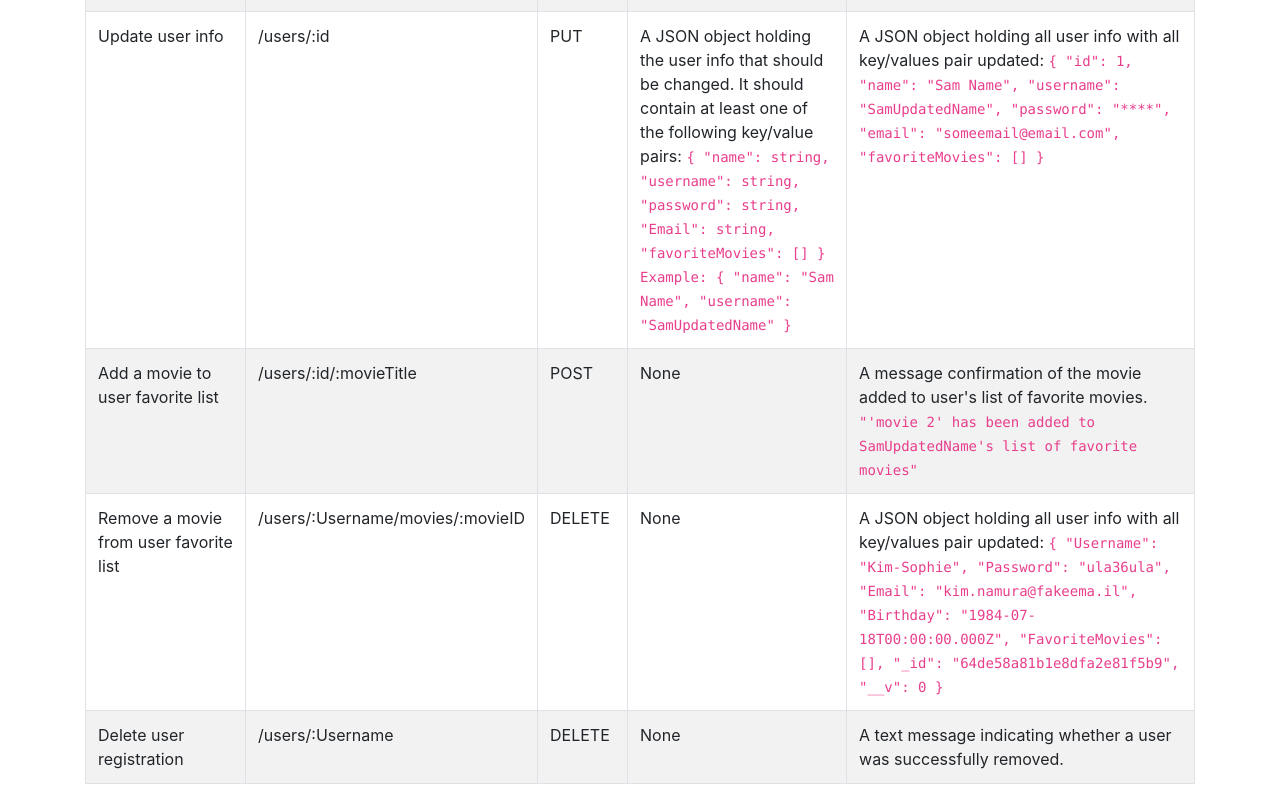
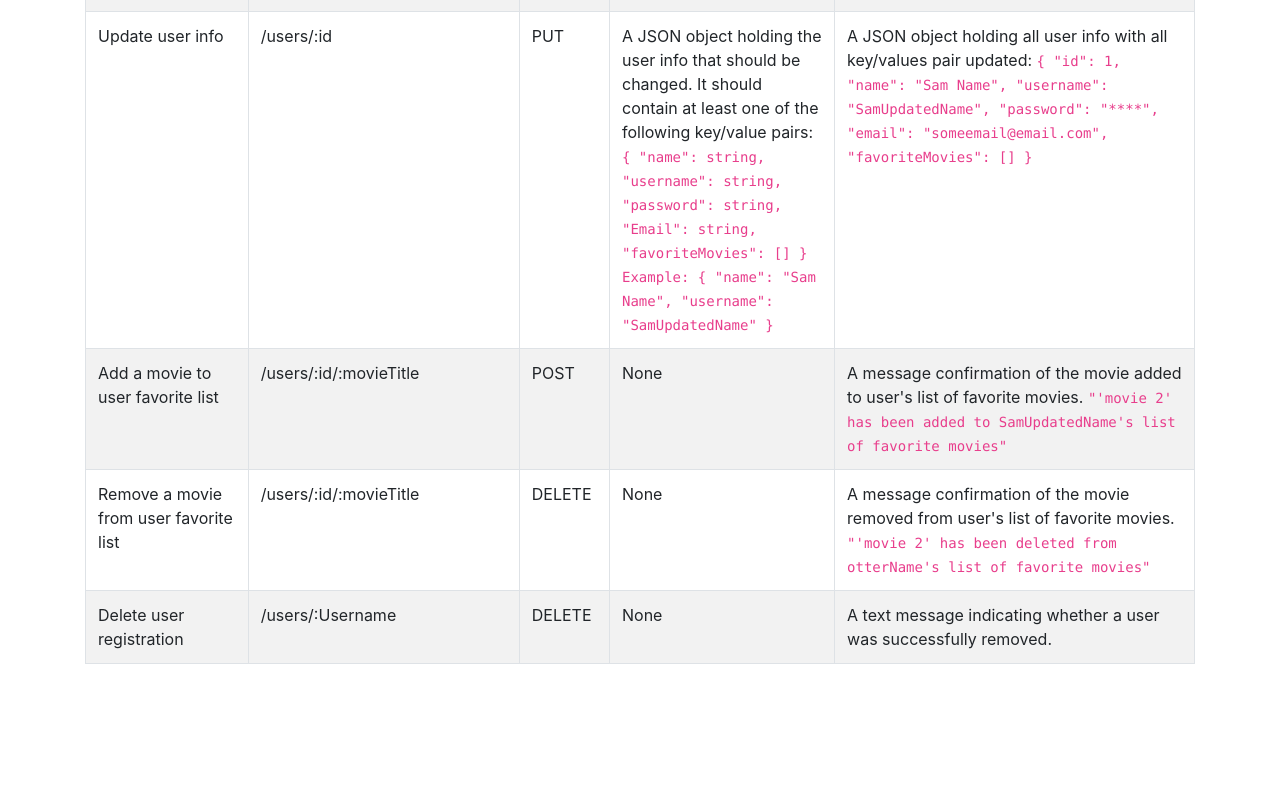
Before and after one commit to lorenaruiz01/movies_api, a website: page public/documentation.html in a window 1280 px wide. Shown: the part 1236-2036 px from the top of the page. After the commit the page ends 1916 px from the top, so only its background shows below. Drawn offline with nearby package versions, Linux system fonts and the light colour scheme.

Commit message:
update response body format

```diff
--- a/public/documentation.html
+++ b/public/documentation.html
@@ -194,20 +194,12 @@
 				</tr>
 				<tr>
 					<td>Remove a movie from user favorite list</td>
-					<td>/users/:Username/movies/:movieID</td>
+					<td>/users/:id/:movieTitle</td>
 					<td>DELETE</td>
 					<td>None</td>
-					<td>A JSON object holding all user info with all key/values pair updated:
+					<td>A message confirmation of the movie removed from user's list of favorite movies.
 						<code>
-						{
-							"Username": "Kim-Sophie",
-							"Password": "ula36ula",
-							"Email": "kim.namura@fakeema.il",
-							"Birthday": "1984-07-18T00:00:00.000Z",
-							"FavoriteMovies": [],
-							"_id": "64de58a81b1e8dfa2e81f5b9",
-							"__v": 0
-					}
+						"'movie 2' has been deleted from otterName's list of favorite movies"
 					</code>
 					</td>
 				</tr>
```
